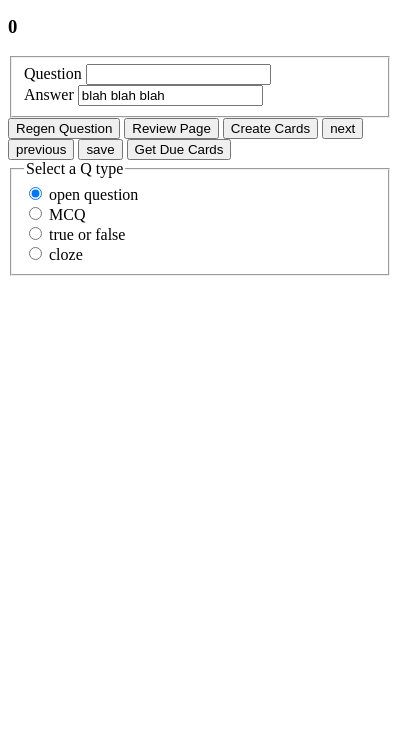
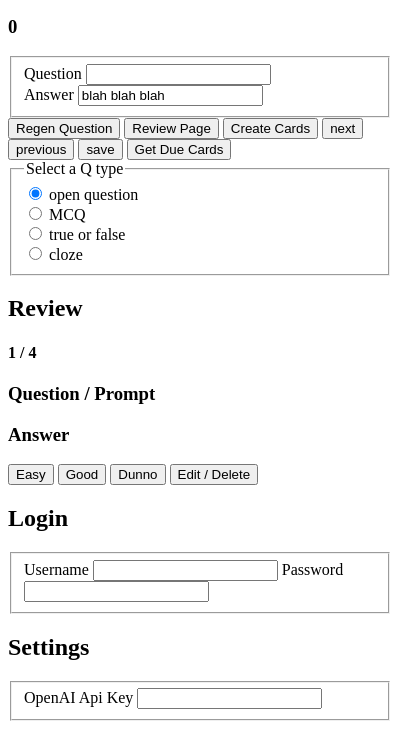
Before and after one commit to JJJUhlar/auto-flashcards-plugin, a browser extension: page popup/popup.html in a window 400 px wide. Shown: the part 130-859 px from the top of the page. Drawn offline with Linux system fonts and the light colour scheme.

Commit message:
popup review login settings sections

```diff
--- a/popup/popup.html
+++ b/popup/popup.html
@@ -44,5 +44,32 @@
             <label for="cloze">cloze</label>
         </div>
     </fieldset>
-
+    <section>
+        <h2>Review</h2>
+        <div>
+            <h4>1 / 4</h4>
+            <h3>Question / Prompt</h3>
+            <h3>Answer</h3>
+            <button>Easy</button>
+            <button>Good</button>
+            <button>Dunno</button>
+            <button>Edit / Delete</button>
+        </div>
+    </section>
+    <section>
+        <h2>Login</h2>
+        <fieldset>
+            <label for="username">Username</label>
+            <input id="username" />
+            <label for="password">Password</label>
+            <input id="password" />
+        </fieldset>
+    </section>
+    <section>
+        <h2>Settings</h2>
+        <fieldset>
+            <label for="api_key">OpenAI Api Key</label>
+            <input id="api_key" />
+        </fieldset>
+    </section>
 </html>
```
